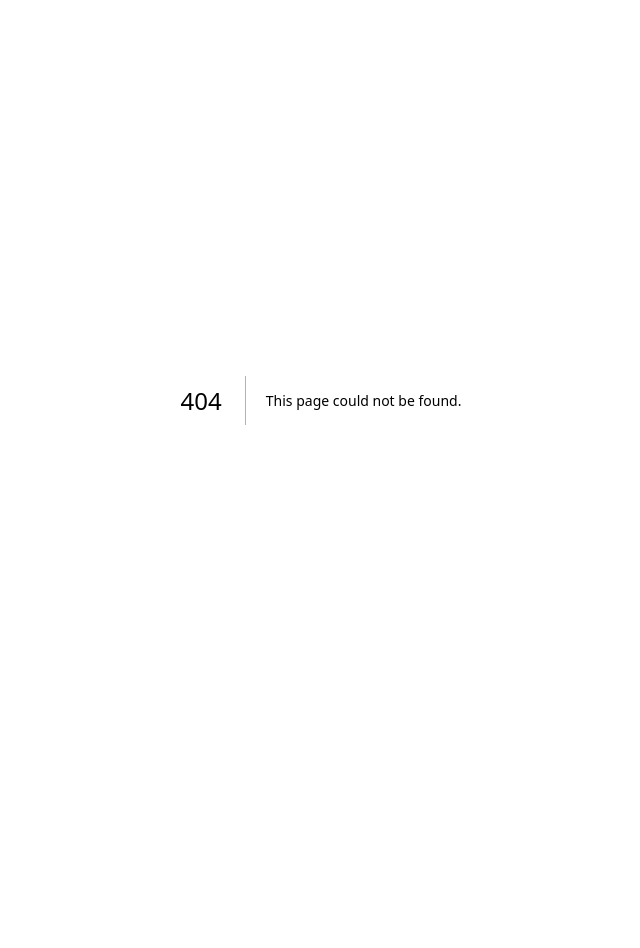
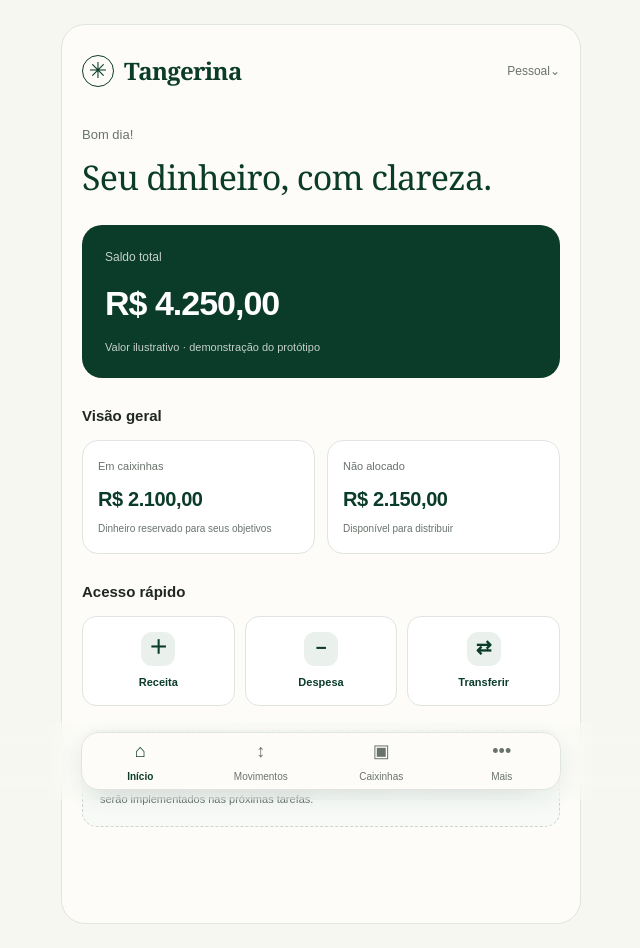
Before and after one commit to mosiah-andrade/tangerina, a Next.js app in the folder app/: page /dashboard in a window 1280 px wide. Before the commit this address had no page. Shown: the whole page, without its empty margins (319-959 px from the left). Before the commit the page ends 800 px from the top, so only its background shows below. Built offline with nearby package versions, Linux system fonts and the light colour scheme.

Commit message:
feat(t8): criar dashboard inicial ilustrativo

```diff
--- /dev/null
+++ b/app/app/dashboard/page.tsx
@@ -0,0 +1,69 @@
+import Link from "next/link";
+
+const money = new Intl.NumberFormat("pt-BR", { style: "currency", currency: "BRL" });
+
+export default function DashboardPage() {
+  // Valores de demonstração do protótipo; ainda não são dados persistidos.
+  const total = 425000;
+  const caixinhas = 210000;
+  const naoAlocado = total - caixinhas;
+
+  return (
+    <>
+      <main className="app-shell">
+        <header className="app-header">
+          <div className="brand-lockup">
+            <span className="brand-flower" aria-hidden="true">✳</span>
+            <span className="brand-name">Tangerina</span>
+          </div>
+          <span className="context-label">Pessoal⌄</span>
+        </header>
+
+        <section className="dashboard-greeting">
+          <p>Bom dia!</p>
+          <h1>Seu dinheiro, com clareza.</h1>
+        </section>
+
+        <section className="balance-card" aria-labelledby="balance-title">
+          <p className="balance-label" id="balance-title">Saldo total</p>
+          <p className="balance-value">{money.format(total / 100)}</p>
+          <p className="balance-caption">Valor ilustrativo · demonstração do protótipo</p>
+        </section>
+
+        <div className="section-title"><span>Visão geral</span></div>
+        <section className="summary-grid" aria-label="Resumo financeiro">
+          <article className="summary-card">
+            <p>Em caixinhas</p>
+            <strong>{money.format(caixinhas / 100)}</strong>
+            <small>Dinheiro reservado para seus objetivos</small>
+          </article>
+          <article className="summary-card">
+            <p>Não alocado</p>
+            <strong>{money.format(naoAlocado / 100)}</strong>
+            <small>Disponível para distribuir</small>
+          </article>
+        </section>
+
+        <div className="section-title"><span>Acesso rápido</span></div>
+        <nav className="quick-actions" aria-label="Acesso rápido">
+          <Link className="quick-action" href="/receitas"><span aria-hidden="true">＋</span>Receita</Link>
+          <Link className="quick-action" href="/despesas"><span aria-hidden="true">−</span>Despesa</Link>
+          <Link className="quick-action" href="/transferencias"><span aria-hidden="true">⇄</span>Transferir</Link>
+        </nav>
+
+        <section className="notice-card">
+          <strong>Um passo de cada vez</strong>
+          <p>Este painel ainda usa valores ilustrativos. As movimentações e o armazenamento local serão implementados nas próximas tarefas.</p>
+        </section>
+      </main>
+      <nav className="bottom-nav" aria-label="Navegação principal">
+        <div className="bottom-nav-inner">
+          <Link href="/dashboard" aria-current="page"><span aria-hidden="true">⌂</span>Início</Link>
+          <Link href="/movimentacoes"><span aria-hidden="true">↕</span>Movimentos</Link>
+          <Link href="/caixinhas"><span aria-hidden="true">▣</span>Caixinhas</Link>
+          <Link href="/mais"><span aria-hidden="true">•••</span>Mais</Link>
+        </div>
+      </nav>
+    </>
+  );
+}
```
